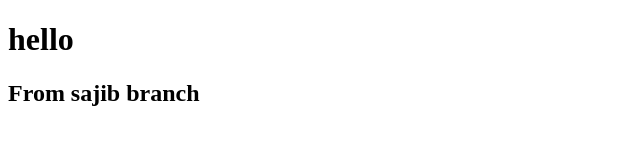
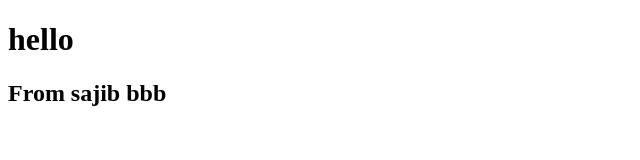
Before and after one commit to tariqul-fahim/Git-Practice, a plain HTML site: page index.html in a window 1280 px wide. Shown: the full height of the page, 0-640 px from the left. Drawn offline with Linux system fonts and the light colour scheme.

Commit message:
conflict created from tariqul

```diff
--- a/index.html
+++ b/index.html
@@ -8,6 +8,6 @@
 </head>
 <body>
     <h1>hello</h1>
-    <h2>From sajib branch</h2>
+    <h2>From sajib bbb</h2>
 </body>
 </html>
```
